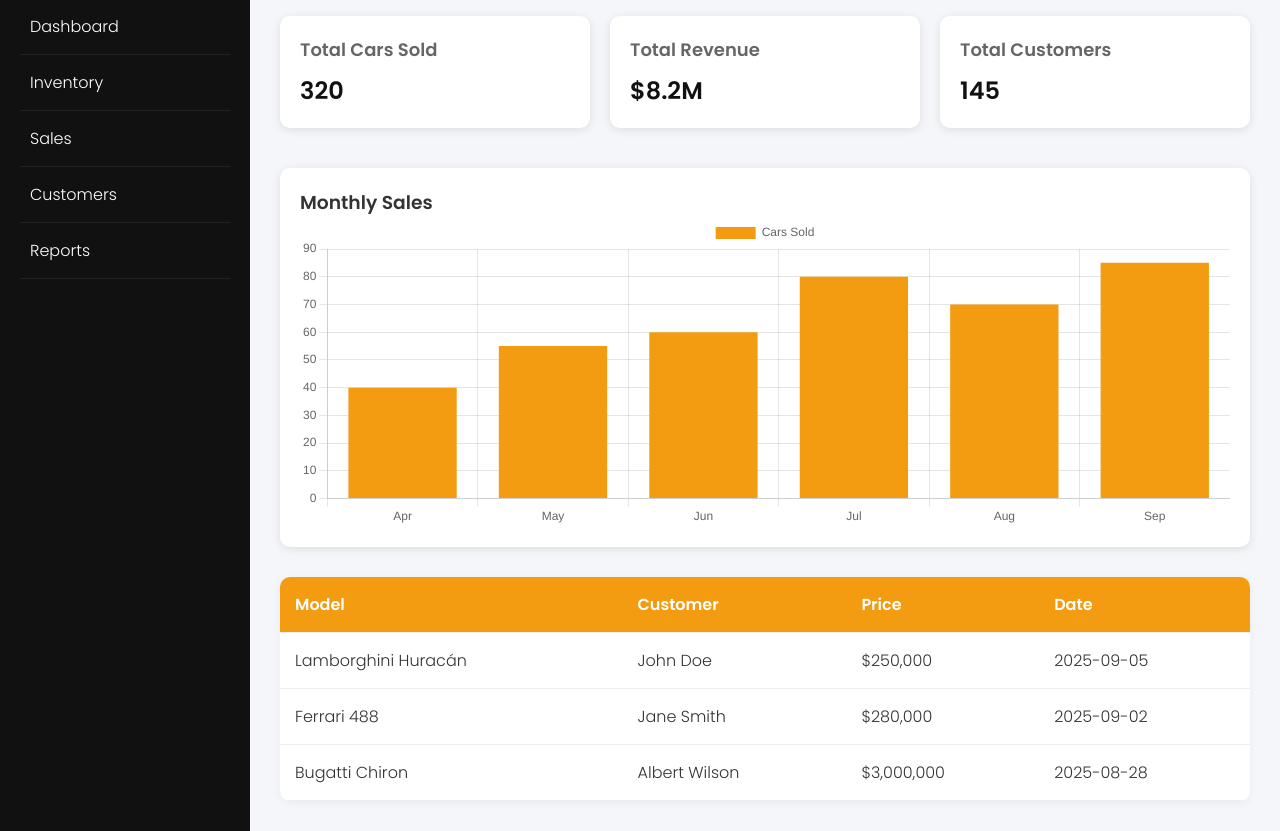
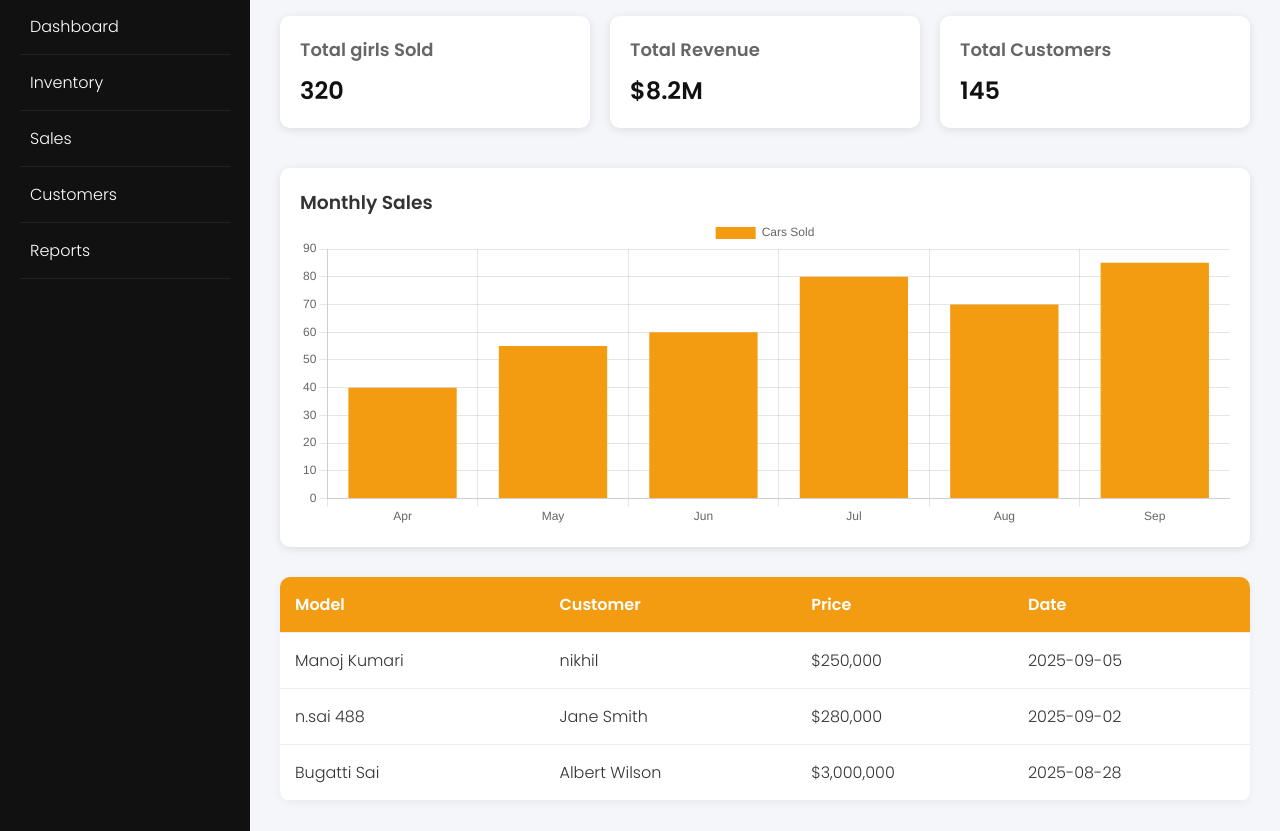
Before and after one commit to saimanoj-code/collab, a plain HTML site: page index.html in a window 1280 px wide. Shown: the part 86-917 px from the top of the page. Drawn offline with nearby package versions, Linux system fonts and the light colour scheme.

Commit message:
Update index.html
I  changed some of your business names

```diff
--- a/index.html
+++ b/index.html
@@ -3,7 +3,7 @@
 <head>
   <meta charset="UTF-8" />
   <meta name="viewport" content="width=device-width, initial-scale=1.0"/>
-  <title>Super Cars Sales Dashboard</title>
+  <title>Sai's Hot sales Dashboard</title>
   <!-- Google Fonts -->
   <link href="https://fonts.googleapis.com/css2?family=Poppins:wght@300;600&display=swap" rel="stylesheet">
   <!-- Chart.js CDN -->
@@ -136,7 +136,7 @@
 <body>
 
   <div class="sidebar">
-    <h2>Super Cars</h2>
+    <h2>Spaice girls</h2>
     <nav>
       <a href="#">Dashboard</a>
       <a href="#">Inventory</a>
@@ -153,7 +153,7 @@
 
     <div class="cards">
       <div class="card">
-        <h3>Total Cars Sold</h3>
+        <h3>Total girls Sold</h3>
         <p id="carsSold">320</p>
       </div>
       <div class="card">
@@ -182,19 +182,19 @@
       </thead>
       <tbody id="salesTable">
         <tr>
-          <td>Lamborghini Huracán</td>
-          <td>John Doe</td>
+          <td>Manoj Kumari</td>
+          <td>nikhil</td>
           <td>$250,000</td>
           <td>2025-09-05</td>
         </tr>
         <tr>
-          <td>Ferrari 488</td>
+          <td>n.sai 488</td>
           <td>Jane Smith</td>
           <td>$280,000</td>
           <td>2025-09-02</td>
         </tr>
         <tr>
-          <td>Bugatti Chiron</td>
+          <td>Bugatti Sai</td>
           <td>Albert Wilson</td>
           <td>$3,000,000</td>
           <td>2025-08-28</td>
```
